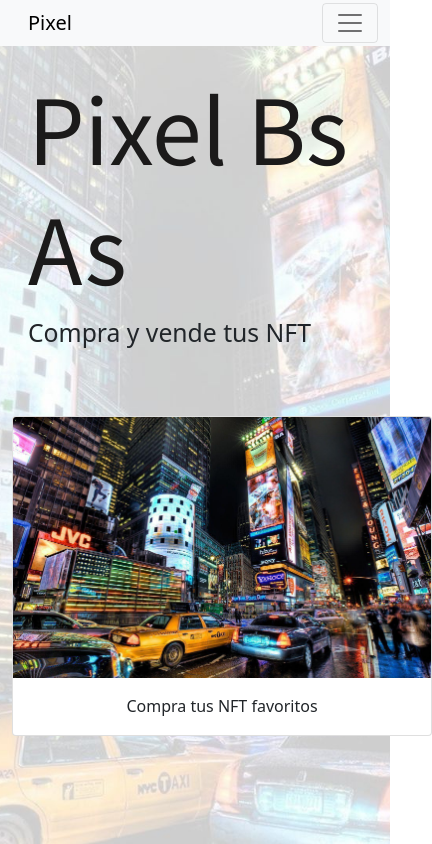
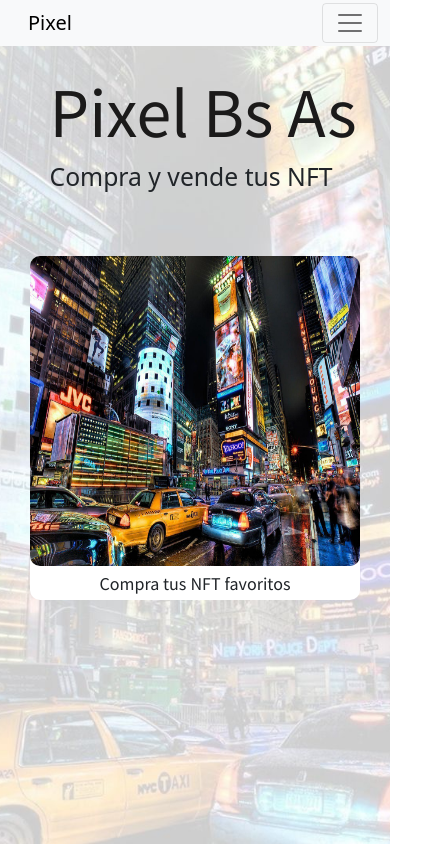
Before and after one commit to ManuelNavarro7/Pixel, a plain HTML site: page index.html in a window 390 px wide. Shown: the top 844 px of the page, 432 px wide, since content can reach past the window. Drawn offline with nearby package versions, Linux system fonts and the light colour scheme.

Commit message:
Align CardBannerInicio

```diff
--- a/index.html
+++ b/index.html
@@ -89,14 +89,14 @@
                 <h1 class="title1 ">Pixel Bs As</h1>
                 <h2 id="H2">Compra y vende tus NFT</h2>
                 </section>
-                <section  class="d-flex flex-column justify-content-center  align-self-center  flex-wrap imagenSobrebanner col-xl-6 col-md-12 col-sm-12" >
+                <section  class="d-flex flex-column justify-content-center  align-self-center  flex-wrap cardSection  col-xl-6 col-md-12 col-sm-12" >
 
 
-                    <div class="card d-flex flex-column justify-content-center align-items-center align-self-center caRd1" >
-                        <a href="#prinCipal"><img src="./imgs/timeSquare.jpg" class="card-img-top" alt="timeSquare" ></a>
+                    <div class=" d-flex flex-column justify-content-center align-items-center align-self-center caRd1" >
+                        <a href="#prinCipal"class="d-flex flex-column justify-content-center align-items-center align-self-center cardImgP"><img src="./imgs/timeSquare.jpg" class="cardImg  " alt="timeSquare" ></a>
 
-                        <div class="card-body">
-                            <p class="card-text">Compra tus <span>NFT</span> favoritos</p>
+                        <div class="mt-1">
+                            <p class="cardText">Compra tus <span class="me-1 ms-1"> NFT</span> favoritos</p>
                         </div>
                     </div>
 
--- a/styles.css
+++ b/styles.css
@@ -164,23 +164,59 @@ body{
 
 
 
-.imagenSobrebanner{
 
-    margin-top: 60px;
-}
 
 .caRd1{
 
-  height:360px;
-   width:500px;
+    height:330px;
+    width:400px;
+    margin-top: 70px;
+    background-color: white;
+    border-radius: 10px;
 
 }
+.cardImg{
+    height:300px;
+    width:400px;
+    border-radius:10px ;
 
-@media (max-width: 991.98px) {
+  }
+  .cardText{
+    display: flex;
+    flex-direction: row;
+    justify-content: center;
+    align-items: center;
+    font-family: 'Source Sans Pro', sans-serif;
+    font-size:18px;
+    width:400px;
+  }
+
+@media (max-width: 668px) {
+    .title1{
+        font-family: 'Source Sans Pro', sans-serif;
+        font-size:70px;
+        color: rgb(27, 26, 26);
+    }
+    .cardSection {
+        height:450px;
+        width:360px;
+    }
     .caRd1{
 
-            height:300px;
-            width:400px;
+        height:80px;
+        width:80px;
+         background-color: white;
+
+      }
+    .cardImgP{
+        height:80px;
+        width:80px;
+      }
+
+
+      .cardImg{
+        height:80px;
+        width:80px;
       }
 
     .section1{
@@ -191,12 +227,45 @@ body{
     }
  }
 
-     @media (max-width: 1199.98px) {
+@media (max-width:768px) {
+    .title1{
+        font-family: 'Source Sans Pro', sans-serif;
+        font-size:70px;
+        color: rgb(27, 26, 26);
+    }
 
     .caRd1{
 
-            height:320px;
-            width:420px;
+        height:300px;
+        width:300px;
+         background-color: white;
+
+
+
+      }
+      .cardImg{
+        height:310px;
+        width:300px;
+      }
+      .imagenSobrebanner{
+
+        height:330px;
+        width:300px;
+      }
+    .section1{
+        display: flex;
+        flex-direction: column;
+        justify-content: center;
+        align-items: center;
+    }
+     }
+
+@media (max-width: 992px) {
+
+    .title1{
+        font-family: 'Source Sans Pro', sans-serif;
+        font-size:70px;
+        color: rgb(27, 26, 26);
     }
 
         .section1{
@@ -204,6 +273,29 @@ body{
             flex-direction: column;
             justify-content: center;
             align-items: center;
+        }
+        .caRd1{
+
+            height:330px;
+            width:300px;
+             background-color: white;
+
+
+
+          }
+          .cardImg{
+            height:310px;
+            width:400px;
+          }
+          .cardSection {
+
+            margin-bottom: 150px;
+             padding-bottom: 50px;
+          }
+          .imagenSobrebanner{
+
+            height:310px;
+            width:400px;
           }
 
       }
@@ -216,3 +308,55 @@ body{
     color:grey;
     font-size: 15px;
 }
+@media (max-width: 1024px) {
+
+    .title1{
+        font-family: 'Source Sans Pro', sans-serif;
+        font-size:70px;
+        color: rgb(27, 26, 26);
+    }
+
+        .section1{
+            display: flex;
+            flex-direction: column;
+            justify-content: center;
+            align-items: center;
+        }
+        .caRd1{
+
+            height:330px;
+            width:330px;
+             background-color: white;
+
+
+
+          }
+          .cardImg{
+            height:310px;
+            width:330px;
+          }
+          .cardImgP{
+            height:310px;
+            width:330px;
+          }
+          .cardSection {
+
+            margin-bottom: 150px;
+             padding-bottom: 50px;
+          }
+          .imagenSobrebanner{
+
+            height:310px;
+            width:400px;
+          }
+
+      }
+
+      .foRm{
+          margin-right: 55px;
+      }
+
+.desCripcion{
+    color:grey;
+    font-size: 15px;
+}
```
Lines whose indentation alone changed are shown as unchanged.
